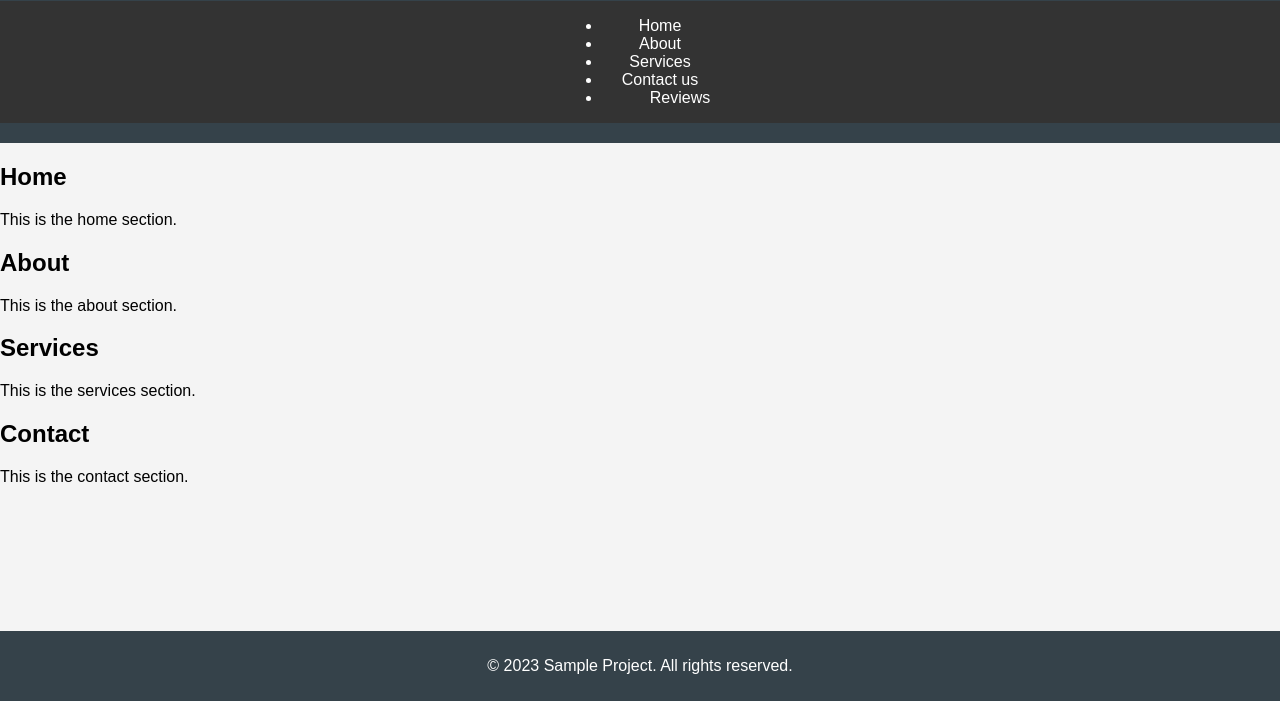
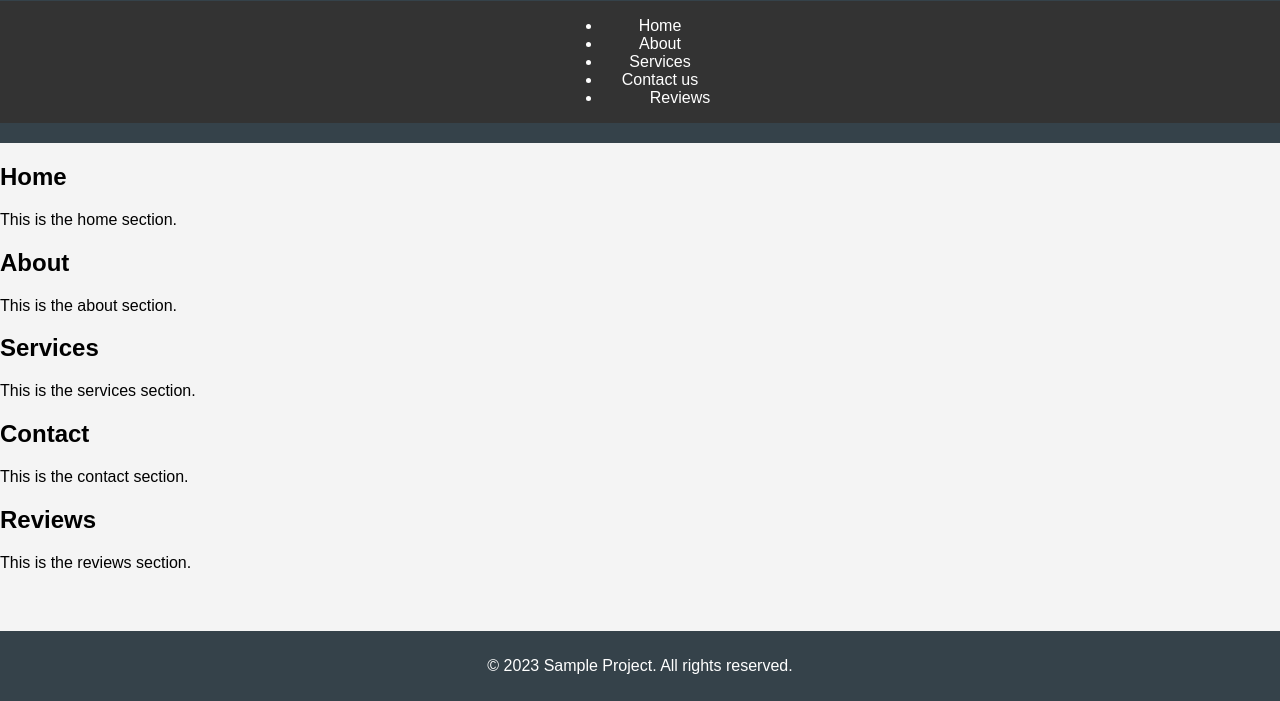
Before and after one commit to TheekshanaThathsara/EncodeLabs, a plain HTML site: page index.html in a window 1280 px wide. Shown: the part 99-800 px from the top of the page. Drawn offline with Linux system fonts and the light colour scheme.

Commit message:
describe the review section

```diff
--- a/index.html
+++ b/index.html
@@ -40,6 +40,11 @@
             <h2>Contact</h2>
             <p>This is the contact section.</p>
         </section>
+
+        <section id="contact">
+            <h2>Reviews</h2>
+            <p>This is the reviews section.</p>
+        </section>
     </main>
 
     <footer>
```
